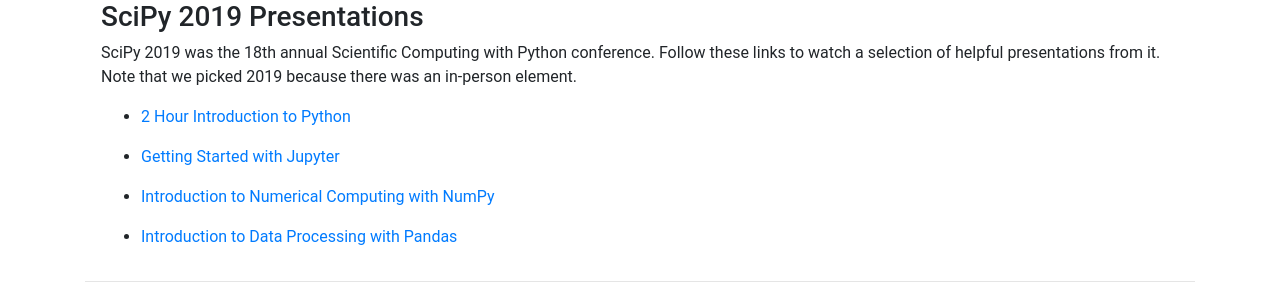
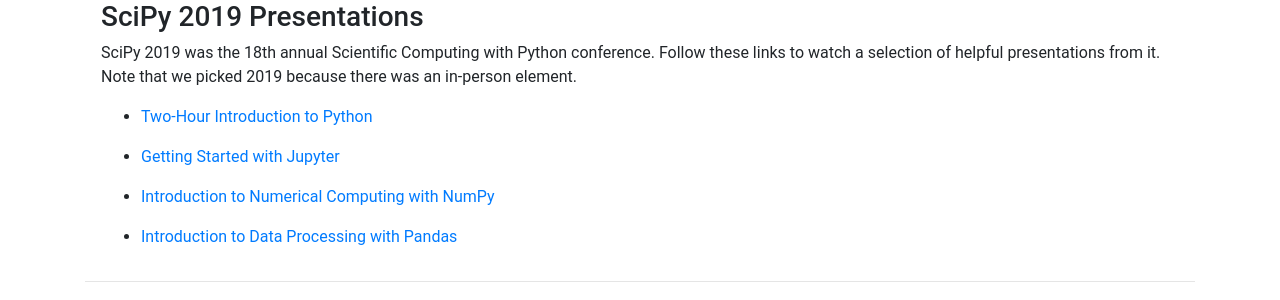
Before and after one commit to heliophysicsPy/heliophysicsPy.github.io, a Jekyll site: the page built from _pages/docs/python_resources.md, in a window 1280 px wide. Shown: the part 771-1071 px from the top of the page. Built offline with Jekyll 4.4.1, drawn with Linux system fonts in a browser that asks for light colours; nearby versions of some CDN libraries.

Commit message:
Change "2 Hour" to "Two-Hour"

```diff
--- a/_pages/docs/python_resources.md
+++ b/_pages/docs/python_resources.md
@@ -31,7 +31,7 @@
 ### SciPy 2019 Presentations
 SciPy 2019 was the 18th annual Scientific Computing with Python conference. Follow these links to watch a selection of helpful presentations from it. Note that we picked 2019 because there was an in-person element.
 
- - [2 Hour Introduction to Python](https://www.youtube.com/watch?v=6KM8HOQi5Xk)
+ - [Two-Hour Introduction to Python](https://www.youtube.com/watch?v=6KM8HOQi5Xk)
 
  - [Getting Started with Jupyter](https://www.youtube.com/watch?v=RFabWieskak)
 
```
